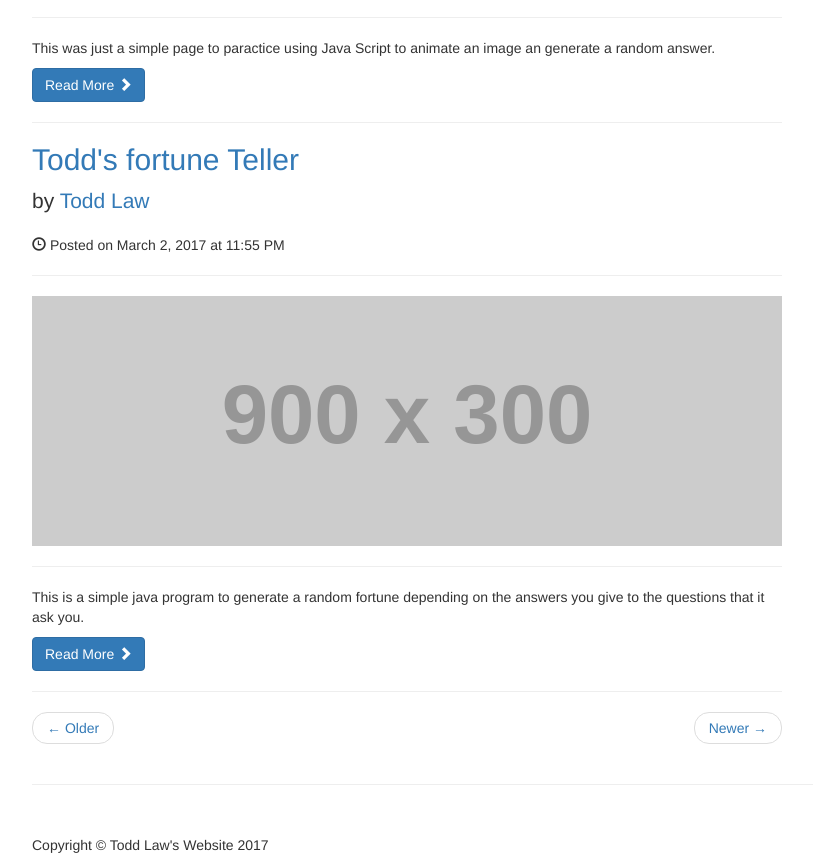
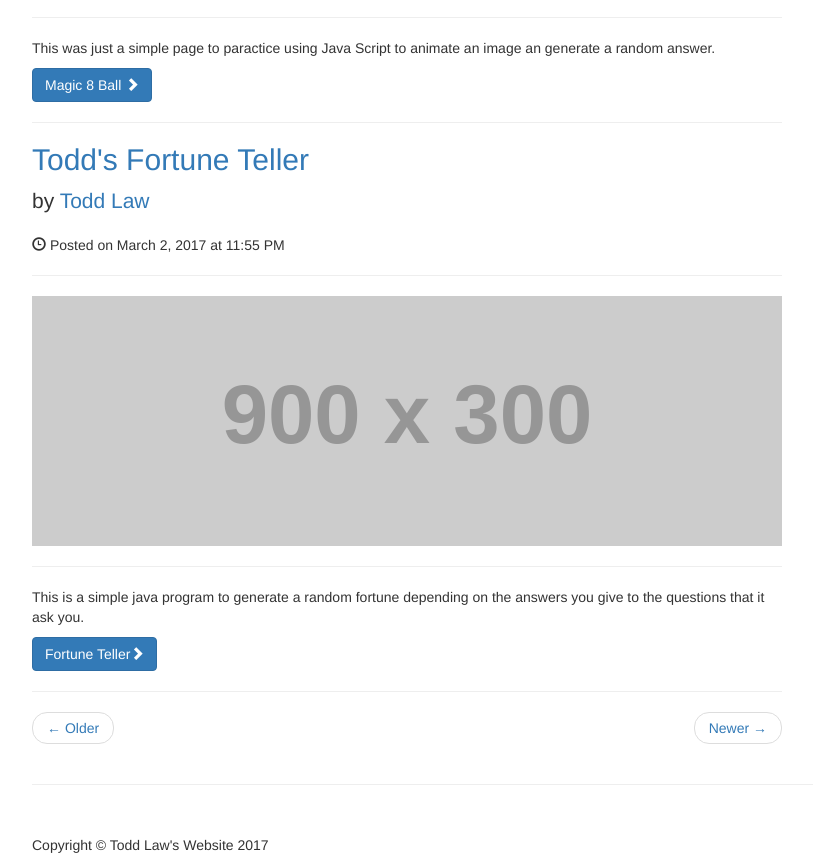
Before and after one commit to LawTodd/lawtodd.github.io, a plain HTML site: page index.html in a window 1280 px wide. Shown: the part 1195-2063 px from the top of the page, without its empty margins (38-851 px from the left). Drawn offline with Linux system fonts and the light colour scheme; placeholder pictures from the web are drawn by us.

Commit message:
more links

```diff
--- a/index.html
+++ b/index.html
@@ -98,16 +98,16 @@
                 </p>
                 <p><span class="glyphicon glyphicon-time"></span> Posted on March 2, 2017 at 11:45 PM</p>
                 <hr>
-                <img class="img-responsive" src="http://placehold.it/900x300" href="https://github.com/LawTodd/tuscany-villa" alt="https://github.com/LawTodd/tuscany-villa">
+                <img class="img-responsive" src="http://placehold.it/900x300" href="https://github.com/LawTodd/Magic8Ball" alt="https://github.com/LawTodd/Magic8Ball">
                 <hr>
                 <p>This was just a simple page to paractice using Java Script to animate an image an generate a random answer.</p>
-                <a class="btn btn-primary" href="#">Read More <span class="glyphicon glyphicon-chevron-right"></span></a>
+                <a class="btn btn-primary" href="https://github.com/LawTodd/Magic8Ball">Magic 8 Ball <span class="glyphicon glyphicon-chevron-right"></span></a>
 
                 <hr>
 
                 <!-- Third Blog Post -->
                 <h2>
-                    <a href="#">Todd's fortune Teller</a>
+                    <a href="#">Todd's Fortune Teller</a>
                 </h2>
                 <p class="lead">
                     by <a href="index.php">Todd Law</a>
@@ -117,7 +117,7 @@
                 <img class="img-responsive" src="http://placehold.it/900x300" href="https://github.com/LawTodd/FortuneTeller" alt="https://github.com/LawTodd/FortuneTeller">
                 <hr>
                 <p>This is a simple java program to generate a random fortune depending on the answers you give to the questions that it ask you.</p>
-                <a class="btn btn-primary" href="#">Read More <span class="glyphicon glyphicon-chevron-right"></span></a>
+                <a class="btn btn-primary" href="https://github.com/LawTodd/FortuneTeller">Fortune Teller<span class="glyphicon glyphicon-chevron-right"></span></a>
 
                 <hr>
 
```
